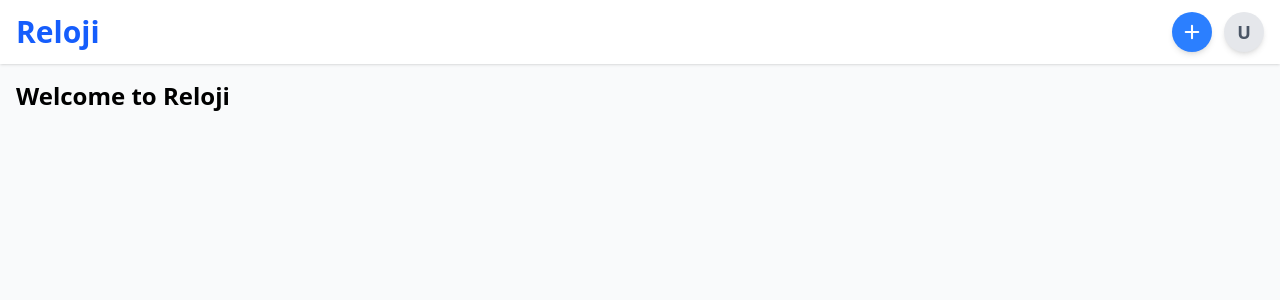
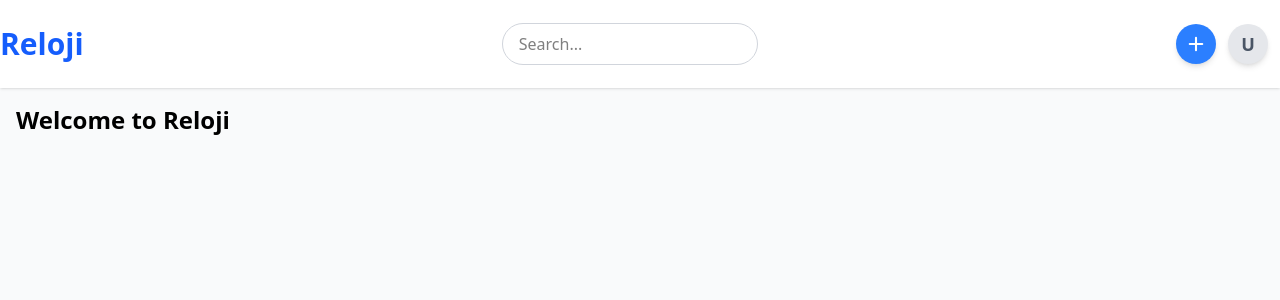
Before and after one commit to JeevanJhola/Reloji, a React (Vite) app in the folder client/: page / in a window 1280 px wide. Shown: the top 300 px of the page. Built offline with nearby package versions, Linux system fonts and the light colour scheme.

Commit message:
add header

```diff
--- a/client/src/components/Header.jsx
+++ b/client/src/components/Header.jsx
@@ -1,11 +1,17 @@
 import ReusableButton from "./ReusableButton"
+import SearchBar from "./SearchBar";
 
 export default function Header() {
   return (
     <header className="bg-white shadow-sm">
-      <div className="px-4">
+      <div className="container mx-auto py-3">
         <div className="flex items-center justify-between h-16">
           <h1 className="text-3xl font-bold text-blue-600">Reloji</h1>
+
+          {/* Search Bar */}
+          <div className="hidden md:flex">
+          <SearchBar id="search-desktop"/>
+          </div>
 
           <div className="flex items-center space-x-3">
             {/* Plus button */}
@@ -25,6 +31,12 @@ export default function Header() {
             <ReusableButton color="gray">
               <span className="text-lg font-semibold text-gray-600">U</span>
             </ReusableButton>
+
+            {/* Search Bar */}
+            <div className="md:hidden w-full mt-3">
+            <SearchBar id="search-mobile" width="w-full"/>
+            </div>
+
           </div>
         </div>
       </div>
--- /dev/null
+++ b/client/src/components/SearchBar.jsx
@@ -0,0 +1,13 @@
+const SearchBar = ({ id, placeholder = "Search...", width = "w-64" }) => {
+  return (
+    <input
+      id={id}
+      type="text"
+      placeholder={placeholder}
+      className={`${width} px-4 py-2 border border-gray-300 rounded-full
+                  focus:outline-none focus:ring-2 focus:ring-blue-500`}
+    />
+  );
+};
+
+export default SearchBar;
```
